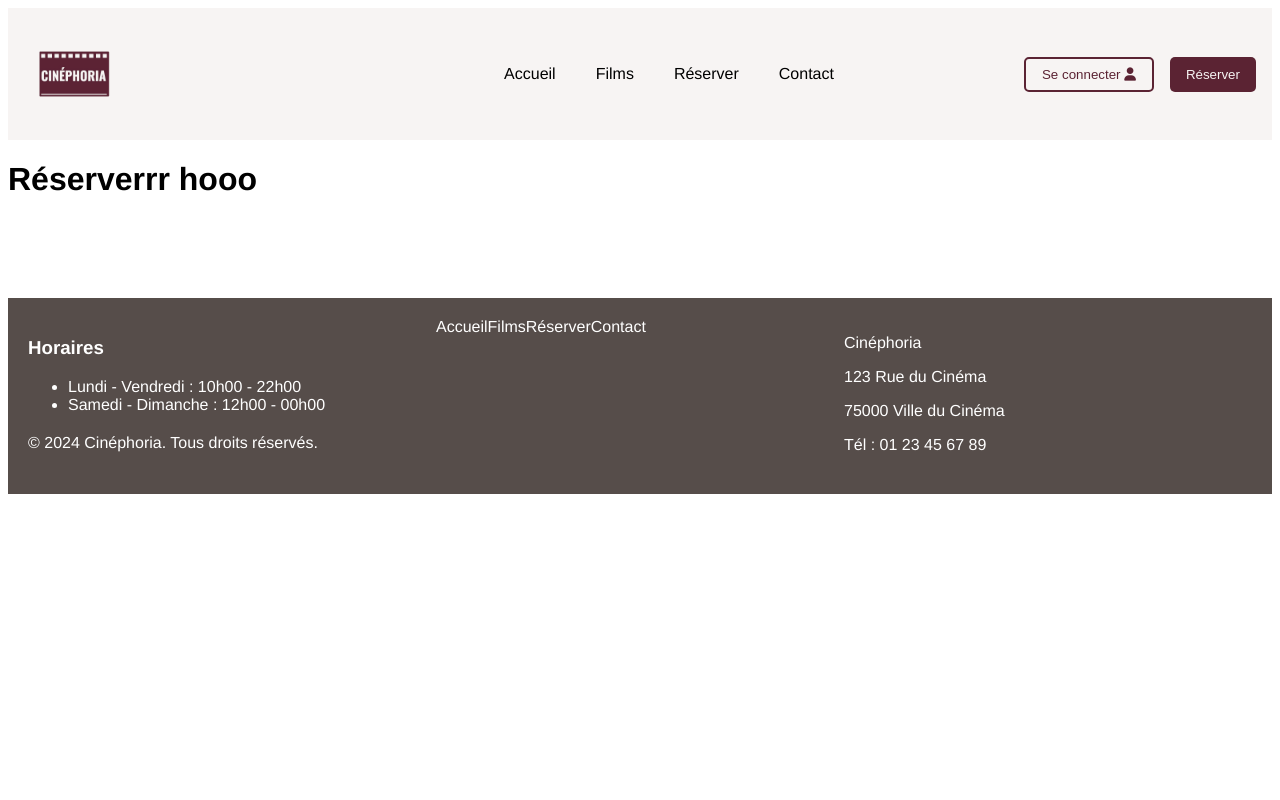
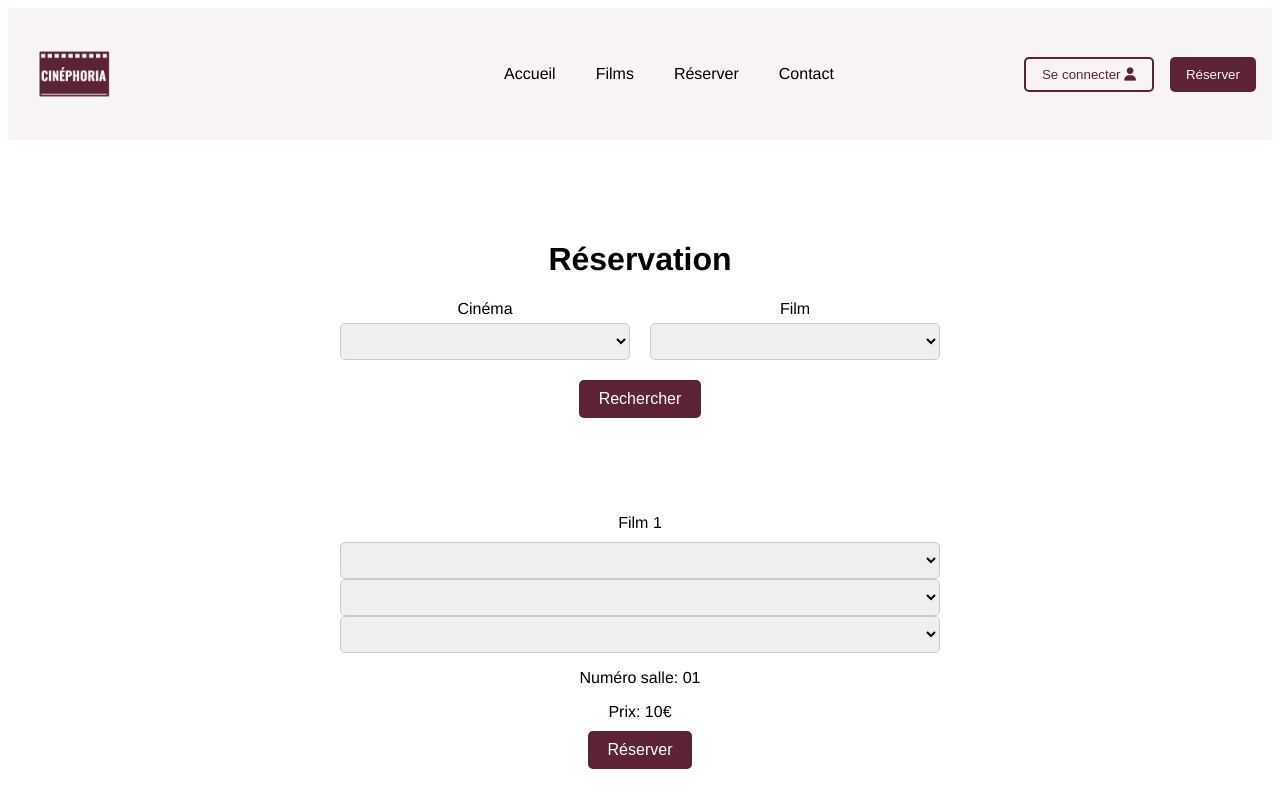
Before and after one commit to Ababinot/Projet_cin-phoria, a Vue app: page /reserver in a window 1280 px wide. Shown: the top 800 px of the page. Built offline with nearby package versions, Linux system fonts and the light colour scheme.

Commit message:
ListeFilms(en cour), ReserverBillet

```diff
--- /dev/null
+++ b/src/assets/js/ListeFilms.js
@@ -0,0 +1,15 @@
+export default {
+    data() {
+      return {
+        cinema: '',
+        genre: '',
+        jour: '',
+      };
+    },
+    methods: {
+        filtre() {
+        console.log('cinema', this.cinema);
+        console.log('genre', this.genre);
+      },
+    }
+  };
--- /dev/null
+++ b/src/assets/js/ReserverBillet.js
@@ -0,0 +1,10 @@
+export default {
+    data() {
+      return {
+
+      };
+    },
+    methods: {
+
+    }
+  };
--- /dev/null
+++ b/src/assets/styles/ListeFilms.css
@@ -0,0 +1,58 @@
+.liste-films {
+    margin: auto;
+    text-align: center;
+    max-width: 600px;
+  }
+
+  .filtre:hover,
+  .filtre:hover {
+    background-color: var(--couleur-secondaire);
+    color: var(--couleur-tertiaire);
+  }
+  .input-row {
+    display: flex;
+    justify-content: space-between; /* Pour espacer les éléments */
+    margin-bottom: 20px;
+  }
+
+  .input-group {
+    flex: 1; /* Pour que les deux divs aient la même largeur */
+  }
+
+  .spacer {
+    width: 20px; /* Ajustez l'espace comme nécessaire */
+  }
+
+  .spacer1 {
+    height: 80px; /* Ajustez l'espace comme nécessaire */
+  }
+
+  .input-group label {
+    display: block;
+  }
+
+
+  label {
+    display: block;
+    margin-bottom: 5px;
+  }
+
+  select {
+    width: 100%;
+    padding: 8px;
+    font-size: 16px;
+    border-radius: 5px;
+    border: 1px solid #ccc;
+    box-sizing: border-box;
+  }
+
+  .optgroup {
+    font-weight: bold;
+  }
+
+
+
+
+  p {
+    margin-bottom: 10px;
+  }
--- /dev/null
+++ b/src/assets/styles/ReserverBillet.css
@@ -0,0 +1,67 @@
+.reserver {
+    margin: auto;
+    text-align: center;
+    max-width: 600px;
+  }
+
+  .input-row {
+    display: flex;
+    justify-content: space-between; /* Pour espacer les éléments */
+    margin-bottom: 20px;
+  }
+
+  .input-group {
+    flex: 1; /* Pour que les deux divs aient la même largeur */
+  }
+
+  .spacer {
+    width: 20px; /* Ajustez l'espace comme nécessaire */
+  }
+
+  .spacer1 {
+    height: 80px; /* Ajustez l'espace comme nécessaire */
+  }
+
+  .input-group label {
+    display: block;
+  }
+
+
+  label {
+    display: block;
+    margin-bottom: 5px;
+  }
+
+  select {
+    width: 100%;
+    padding: 8px;
+    font-size: 16px;
+    border-radius: 5px;
+    border: 1px solid #ccc;
+    box-sizing: border-box;
+  }
+
+  .optgroup {
+    font-weight: bold;
+  }
+
+  .buttonRecherche,
+  .buttonReserver {
+    padding: 10px 20px;
+    font-size: 16px;
+    background-color: var(--couleur-principale);
+    color: #fff;
+    border: none;
+    border-radius: 5px;
+    cursor: pointer;
+  }
+
+  .buttonRecherche:hover,
+  .buttonReserver:hover {
+    background-color: var(--couleur-secondaire);
+    color: var(--couleur-tertiaire);
+  }
+
+  p {
+    margin-bottom: 10px;
+  }
--- a/src/components/ContactInfo.vue
+++ b/src/components/ContactInfo.vue
@@ -5,13 +5,13 @@
       <!-- Champ Nom (facultatif) -->
       <div class="input-group">
         <label for="nom">Nom</label>
-        <input type="text" id="nom" v-model="nom" placeholder="Entrez votre nom (facultatif)" />
+        <input type="text" id="nom" v-model="nom" placeholder="Nom (facultatif)" />
       </div>
 
       <!-- Champ Titre de la demande -->
       <div class="input-group">
-        <label for="titre">Titre de la demande</label>
-        <input type="text" id="titre" v-model="titre" placeholder="Entrez le titre de votre demande" required />
+        <label for="titre">Titre</label>
+        <input type="text" id="titre" v-model="titre" placeholder="Titre de votre demande" required />
       </div>
 
       <!-- Champ Description -->
--- a/src/components/ListeFilms.vue
+++ b/src/components/ListeFilms.vue
@@ -1,16 +1,57 @@
 <template>
   <div class="liste-films">
-    <h1>Liste film</h1>
+    <div class="spacer1"></div>
+    <h1>Films</h1>
+    <div class="input-row">
+      <!-- Choix du cinéma -->
+      <div class="input-group">
+        <label for="cinema">Cinéma</label>
+        <select id="cinema" v-model="cinema">
+          <option value="cinema1">Cinema 1</option>
+          <option value="cinema2">Cinema 2</option>
+          <!-- Ajoutez d'autres options si nécessaire -->
+        </select>
+      </div>
 
+      <div class="spacer"></div>
+
+      <!-- Choix du film -->
+      <div class="input-group">
+        <label for="genre">Genre</label>
+        <select id="genre" v-model="genre">
+          <option value="genre1">genre 1</option>
+          <option value="genre2">genre 2</option>
+          <!-- Ajoutez d'autres options si nécessaire -->
+        </select>
+      </div>
+
+      <div class="spacer"></div>
+
+      <!-- Choix du film -->
+      <div class="input-group">
+        <label for="jour">Jour</label>
+        <select id="jour" v-model="jour">
+          <option value="jour1">jour 1</option>
+          <option value="jour2">jour 2</option>
+          <!-- Ajoutez d'autres options si nécessaire -->
+        </select>
+      </div>
+    </div>
+    <button class="filtre" @click="filtre">Filtrer</button>
   </div>
 </template>
 
 <script>
+import ListeFilmsData from '@/assets/js/ListeFilms.js'; // Importation des données exportées depuis PageAccueil.js
 export default {
-
+  name: 'ListeFilms',
+  data() {
+    return ListeFilmsData.data(); // Utilisation des données exportées
+  },
+  methods: ListeFilmsData.methods, // Utilisation des méthodes exportées
 };
 </script>
 
 <style scoped>
-
+@import '@/assets/styles/ListeFilms.css';
 </style>
--- a/src/components/ReserverBillet.vue
+++ b/src/components/ReserverBillet.vue
@@ -1,16 +1,84 @@
 <template>
   <div class="reserver">
-      <h1>Réserverrr hooo</h1>
-      <!-- Ajoutez ici le contenu de la page films -->
+    <div class="spacer1"></div>
+    <h1>Réservation</h1>
+
+    <div class="input-row">
+      <!-- Choix du cinéma -->
+      <div class="input-group">
+        <label for="cinema">Cinéma</label>
+        <select id="cinema" v-model="cinema">
+          <option value="cinema1">Cinema 1</option>
+          <option value="cinema2">Cinema 2</option>
+          <!-- Ajoutez d'autres options si nécessaire -->
+        </select>
+      </div>
+
+      <div class="spacer"></div>
+
+      <!-- Choix du film -->
+      <div class="input-group">
+        <label for="film">Film</label>
+        <select id="film" v-model="film">
+          <option value="film1">Film 1</option>
+          <option value="film2">Film 2</option>
+          <!-- Ajoutez d'autres options si nécessaire -->
+        </select>
+      </div>
+    </div>
+
+
+    <button class="buttonRecherche" @click="recherche">Rechercher</button>
+
+    <div class="spacer1"></div>
+    <p>Film 1</p>
+
+    <div class="input-group">
+      <select id="horraire" v-model="horraire">
+        <optgroup label="Horaire"></optgroup>
+        <option value="horraire1">00h00 - 00h00</option>
+        <option value="horraire2">00h00 - 00h00</option>
+        <!-- Ajoutez d'autres options si nécessaire -->
+      </select>
+    </div>
+
+    <div class="input-group">
+      <select id="qualite" v-model="qualite">
+        <optgroup label="Qualité"></optgroup>
+        <option value="qualite1">2D</option>
+        <option value="qualite2">3D</option>
+        <!-- Ajoutez d'autres options si nécessaire -->
+      </select>
+    </div>
+
+    <div class="input-group">
+      <select id="nbPlace" v-model="nbPlace">
+        <optgroup label="Nombre de places"></optgroup>
+        <option value="nbPlace1">1</option>
+        <option value="nbPlace2">2</option>
+        <!-- Ajoutez d'autres options si nécessaire -->
+      </select>
+    </div>
+
+    <p>Numéro salle: 01</p>
+    <p>Prix: 10€</p>
+
+    <!-- Bouton de réservation -->
+    <button class="buttonReserver" @click="reserver">Réserver</button>
   </div>
 </template>
 
 <script>
+import ReserverBilletData from '@/assets/js/ReserverBillet.js'; // Importation des données exportées depuis PageAccueil.js
 export default {
-
+  name: 'ReserverBillet',
+  data() {
+    return ReserverBilletData.data(); // Utilisation des données exportées
+  },
+  methods: ReserverBilletData.methods, // Utilisation des méthodes exportées
 };
 </script>
 
 <style scoped>
-
+@import '@/assets/styles/ReserverBillet.css';
 </style>
```
Lines whose indentation alone changed are shown as unchanged.
